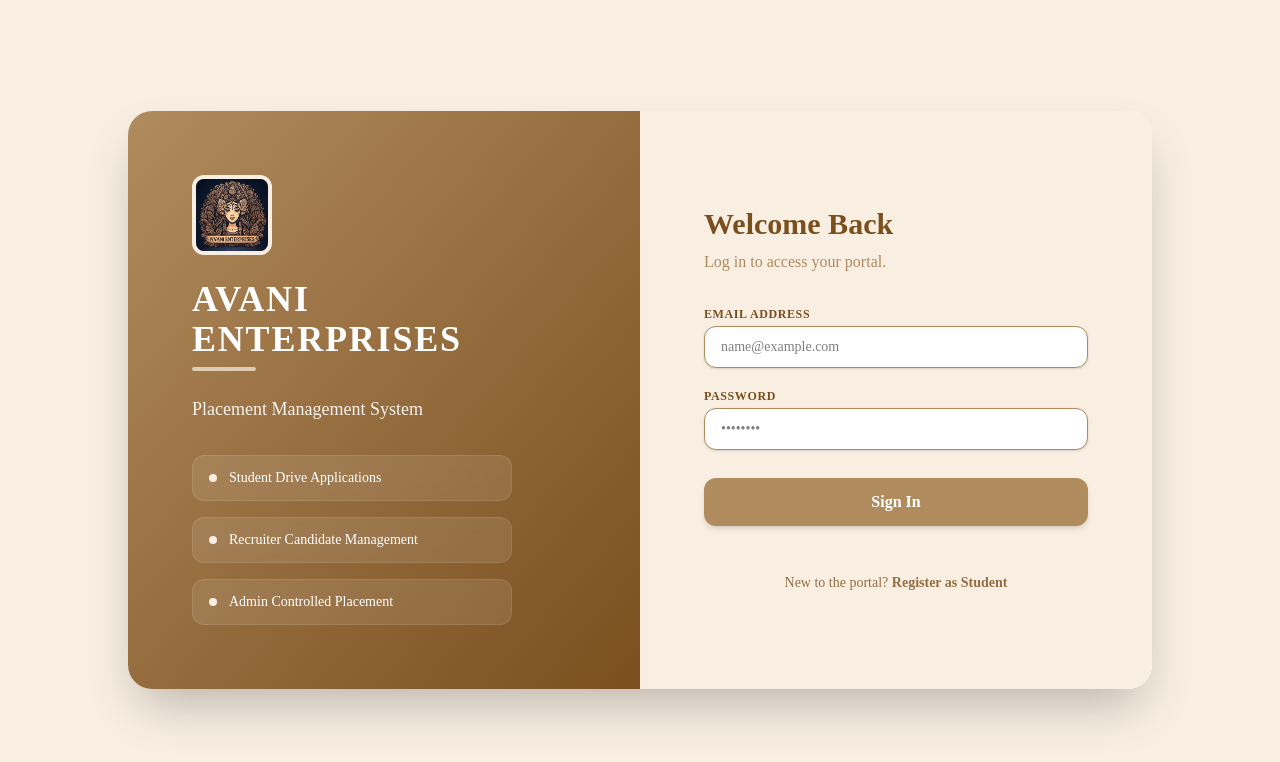
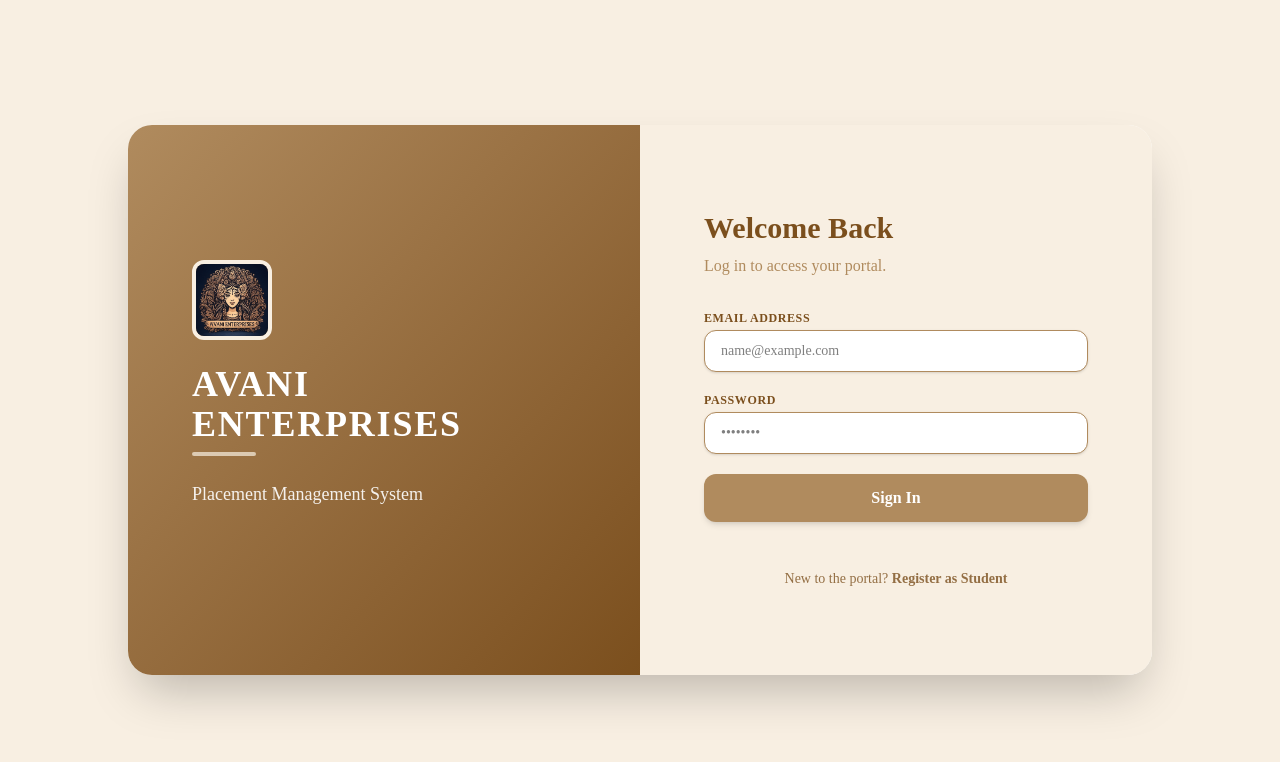
Before and after one commit to Anshu9693/campus-placement-portal-mern, a React (Vite) app in the folder frontend/: page /login in a window 1280 px wide. Shown: the top 762 px of the page. Built offline with nearby package versions, Linux system fonts and the light colour scheme.

Commit message:
Updated login background for mobile responsiveness

```diff
--- a/frontend/src/pages/auth/Login.jsx
+++ b/frontend/src/pages/auth/Login.jsx
@@ -190,6 +190,205 @@
 
 
 
+// import React, { useState, useContext } from "react";
+// import { useNavigate } from "react-router-dom";
+// import { AuthContext } from "../../context/AuthContext";
+// import axiosInstance from "../../services/axiosInstance";
+
+// export default function Login() {
+//   const [formData, setFormData] = useState({
+//     email: "",
+//     password: "",
+//   });
+
+//   const [loading, setLoading] = useState(false);
+//   const [error, setError] = useState("");
+//   const navigate = useNavigate();
+//   const { login } = useContext(AuthContext);
+
+//   const handleChange = (e) => {
+//     const { name, value } = e.target;
+//     setFormData((prev) => ({
+//       ...prev,
+//       [name]: value,
+//     }));
+//   };
+
+//   const handleSubmit = async (e) => {
+//     e.preventDefault();
+//     setError("");
+//     setLoading(true);
+
+//     if (!formData.email || !formData.password) {
+//       setError("Email and password are required");
+//       setLoading(false);
+//       return;
+//     }
+
+//     try {
+//       console.log("Login attempt with email:", formData.email);
+//       const res = await axiosInstance.post(
+//         `/auth/login`,
+//         formData,
+//         { withCredentials: true }
+//       );
+
+//       const { token, role, user } = res.data;
+
+//       login({
+//         token,
+//         role,
+//         name: user?.name || formData.email,
+//       });
+
+//       const routes = {
+//         admin: "/admin/dashboard",
+//         student: "/student/dashboard",
+//         recruiter: "/recruiter/dashboard",
+//       };
+
+//       navigate(routes[role] || "/");
+
+//     } catch (err) {
+//       console.error("Login error:", err.response?.data);
+//       const errorMsg =
+//         err.response?.data?.message ||
+//         "Invalid credentials. Please try again.";
+//       setError(errorMsg);
+//     } finally {
+//       setLoading(false);
+//     }
+//   };
+
+//   return (
+//     <div className="min-h-screen flex items-center justify-center bg-[#F8EFE2] font-[Montserrat] p-4 lg:p-8">
+
+//       {/* Main Container */}
+//       <div className="flex flex-col md:flex-row w-full max-w-5xl bg-[#F8EFE2] md:bg-white rounded-3xl shadow-2xl overflow-hidden min-h-[550px] lg:max-h-[800px]">
+
+//         {/* Left Branding Panel */}
+//         <div className="hidden md:flex md:w-1/2 bg-gradient-to-br from-[#B08B5E] to-[#7B4F1D] text-white flex-col justify-center p-10 lg:p-16">
+//           <img
+//             src={"/image.png"}
+//             alt="Avani Logo"
+//             className="h-16 w-16 lg:h-20 lg:w-20 mb-6 border-4 border-[#F8EFE2] rounded-xl"
+//           />
+//           <h2 className="text-2xl lg:text-4xl font-extrabold tracking-wider uppercase mb-2">
+//             AVANI ENTERPRISES
+//           </h2>
+//           <div className="w-16 h-1 bg-[#F8EFE2] mb-6 rounded-full opacity-70"></div>
+
+//           <p className="text-lg font-light mb-8 opacity-90">
+//             Placement Management System
+//           </p>
+
+//           <div className="space-y-4 w-full max-w-xs">
+//             {[
+//               "Student Drive Applications",
+//               "Recruiter Candidate Management",
+//               "Admin Controlled Placement"
+//             ].map((text, i) => (
+//               <div key={i} className="flex items-center space-x-3 bg-white/10 px-4 py-3 rounded-xl backdrop-blur-sm border border-white/10">
+//                 <div className="h-2 w-2 bg-[#F8EFE2] rounded-full"></div>
+//                 <span className="text-sm font-medium">{text}</span>
+//               </div>
+//             ))}
+//           </div>
+//         </div>
+
+//         {/* Right Login Panel */}
+//         <div className="w-full md:w-1/2 bg-[#F8EFE2] flex flex-col justify-center items-center p-8 lg:p-12">
+//           <div className="w-full max-w-sm">
+//             <header className="mb-8 text-center md:text-left">
+//               <img
+//                 src="/image.png"
+//                 alt="Avani Logo"
+//                 className="h-12 w-12 mx-auto md:mx-0 mb-4 border-2 border-[#B08B5E] rounded-full md:hidden"
+//               />
+//               <h2 className="text-3xl font-extrabold text-[#7B4F1D] mb-2">
+//                 Welcome Back
+//               </h2>
+//               <p className="text-[#B08B5E] font-medium">
+//                 Log in to access your portal.
+//               </p>
+//             </header>
+
+//             <form onSubmit={handleSubmit} className="space-y-5">
+//               <div>
+//                 <label className="block mb-1 text-xs uppercase tracking-wider font-bold text-[#7B4F1D]">
+//                   Email Address
+//                 </label>
+//                 <input
+//                   type="email"
+//                   name="email"
+//                   required
+//                   autoComplete="email"
+//                   value={formData.email}
+//                   onChange={handleChange}
+//                   className="w-full px-4 py-2.5 text-sm rounded-xl border border-[#B08B5E] focus:outline-none focus:ring-2 focus:ring-[#B08B5E] bg-white shadow-sm transition-all"
+//                   placeholder="name@example.com"
+//                 />
+//               </div>
+
+//               <div>
+//                 <label className="block mb-1 text-xs uppercase tracking-wider font-bold text-[#7B4F1D]">
+//                   Password
+//                 </label>
+//                 <input
+//                   type="password"
+//                   name="password"
+//                   required
+//                   autoComplete="current-password"
+//                   value={formData.password}
+//                   onChange={handleChange}
+//                   className="w-full px-4 py-2.5 text-sm rounded-xl border border-[#B08B5E] focus:outline-none focus:ring-2 focus:ring-[#B08B5E] bg-white shadow-sm transition-all"
+//                   placeholder="••••••••"
+//                 />
+//               </div>
+
+//               {error && (
+//                 <div className="p-3 rounded-lg bg-red-50 border border-red-200">
+//                   <p className="text-red-600 text-xs text-center font-semibold italic">
+//                     {error}
+//                   </p>
+//                 </div>
+//               )}
+
+//               <button
+//                 type="submit"
+//                 disabled={loading}
+//                 className={`w-full text-white font-bold py-3 mt-2 rounded-xl shadow-md transition-all active:scale-[0.98] ${
+//                   loading
+//                     ? "bg-gray-400 cursor-not-allowed"
+//                     : "bg-[#B08B5E] hover:bg-[#7B4F1D]"
+//                 }`}
+//               >
+//                 {loading ? "Verifying..." : "Sign In"}
+//               </button>
+
+//               <div className="text-center pt-6">
+//                 <button
+//                   type="button"
+//                   className="text-sm text-[#7B4F1D] opacity-80 hover:opacity-100 hover:underline transition-all"
+//                   onClick={() => navigate("/register")}
+//                 >
+//                   New to the portal?{" "}
+//                   <span className="font-bold">
+//                     Register as Student
+//                   </span>
+//                 </button>
+//               </div>
+//             </form>
+//           </div>
+//         </div>
+//       </div>
+//     </div>
+//   );
+// }
+
+
+
+
 import React, { useState, useContext } from "react";
 import { useNavigate } from "react-router-dom";
 import { AuthContext } from "../../context/AuthContext";
@@ -216,17 +415,18 @@ export default function Login() {
 
   const handleSubmit = async (e) => {
     e.preventDefault();
+
+    if (loading) return;
+
     setError("");
     setLoading(true);
 
     if (!formData.email || !formData.password) {
-      setError("Email and password are required");
       setLoading(false);
       return;
     }
 
     try {
-      console.log("Login attempt with email:", formData.email);
       const res = await axiosInstance.post(
         `/auth/login`,
         formData,
@@ -250,7 +450,6 @@ export default function Login() {
       navigate(routes[role] || "/");
 
     } catch (err) {
-      console.error("Login error:", err.response?.data);
       const errorMsg =
         err.response?.data?.message ||
         "Invalid credentials. Please try again.";
@@ -263,10 +462,9 @@ export default function Login() {
   return (
     <div className="min-h-screen flex items-center justify-center bg-[#F8EFE2] font-[Montserrat] p-4 lg:p-8">
 
-      {/* Main Container */}
       <div className="flex flex-col md:flex-row w-full max-w-5xl bg-[#F8EFE2] md:bg-white rounded-3xl shadow-2xl overflow-hidden min-h-[550px] lg:max-h-[800px]">
 
-        {/* Left Branding Panel */}
+        {/* Left Panel */}
         <div className="hidden md:flex md:w-1/2 bg-gradient-to-br from-[#B08B5E] to-[#7B4F1D] text-white flex-col justify-center p-10 lg:p-16">
           <img
             src={"/image.png"}
@@ -281,19 +479,6 @@ export default function Login() {
           <p className="text-lg font-light mb-8 opacity-90">
             Placement Management System
           </p>
-
-          <div className="space-y-4 w-full max-w-xs">
-            {[
-              "Student Drive Applications",
-              "Recruiter Candidate Management",
-              "Admin Controlled Placement"
-            ].map((text, i) => (
-              <div key={i} className="flex items-center space-x-3 bg-white/10 px-4 py-3 rounded-xl backdrop-blur-sm border border-white/10">
-                <div className="h-2 w-2 bg-[#F8EFE2] rounded-full"></div>
-                <span className="text-sm font-medium">{text}</span>
-              </div>
-            ))}
-          </div>
         </div>
 
         {/* Right Login Panel */}
@@ -325,6 +510,7 @@ export default function Login() {
                   autoComplete="email"
                   value={formData.email}
                   onChange={handleChange}
+                  disabled={loading}
                   className="w-full px-4 py-2.5 text-sm rounded-xl border border-[#B08B5E] focus:outline-none focus:ring-2 focus:ring-[#B08B5E] bg-white shadow-sm transition-all"
                   placeholder="name@example.com"
                 />
@@ -341,12 +527,14 @@ export default function Login() {
                   autoComplete="current-password"
                   value={formData.password}
                   onChange={handleChange}
+                  disabled={loading}
                   className="w-full px-4 py-2.5 text-sm rounded-xl border border-[#B08B5E] focus:outline-none focus:ring-2 focus:ring-[#B08B5E] bg-white shadow-sm transition-all"
                   placeholder="••••••••"
                 />
               </div>
 
-              {error && (
+              {/* Error Only When Not Loading */}
+              {!loading && error && (
                 <div className="p-3 rounded-lg bg-red-50 border border-red-200">
                   <p className="text-red-600 text-xs text-center font-semibold italic">
                     {error}
@@ -354,15 +542,15 @@ export default function Login() {
                 </div>
               )}
 
+              {/* Button With Circular Loader */}
               <button
                 type="submit"
                 disabled={loading}
-                className={`w-full text-white font-bold py-3 mt-2 rounded-xl shadow-md transition-all active:scale-[0.98] ${
-                  loading
-                    ? "bg-gray-400 cursor-not-allowed"
-                    : "bg-[#B08B5E] hover:bg-[#7B4F1D]"
-                }`}
+                className="w-full flex items-center justify-center gap-2 text-white font-bold py-3 mt-2 rounded-xl shadow-md transition-all active:scale-[0.98] bg-[#B08B5E] hover:bg-[#7B4F1D] disabled:bg-gray-400"
               >
+                {loading && (
+                  <div className="w-5 h-5 border-2 border-white border-t-transparent rounded-full animate-spin"></div>
+                )}
                 {loading ? "Verifying..." : "Sign In"}
               </button>
 
@@ -371,6 +559,7 @@ export default function Login() {
                   type="button"
                   className="text-sm text-[#7B4F1D] opacity-80 hover:opacity-100 hover:underline transition-all"
                   onClick={() => navigate("/register")}
+                  disabled={loading}
                 >
                   New to the portal?{" "}
                   <span className="font-bold">
@@ -378,6 +567,7 @@ export default function Login() {
                   </span>
                 </button>
               </div>
+
             </form>
           </div>
         </div>
```
